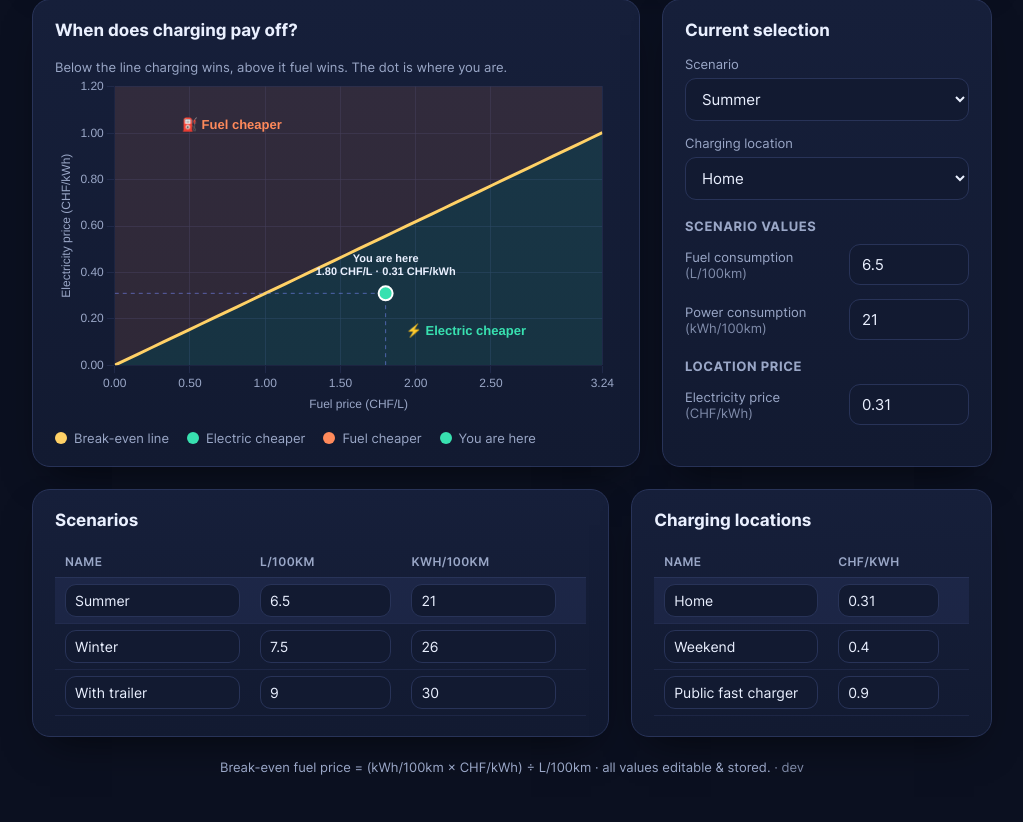
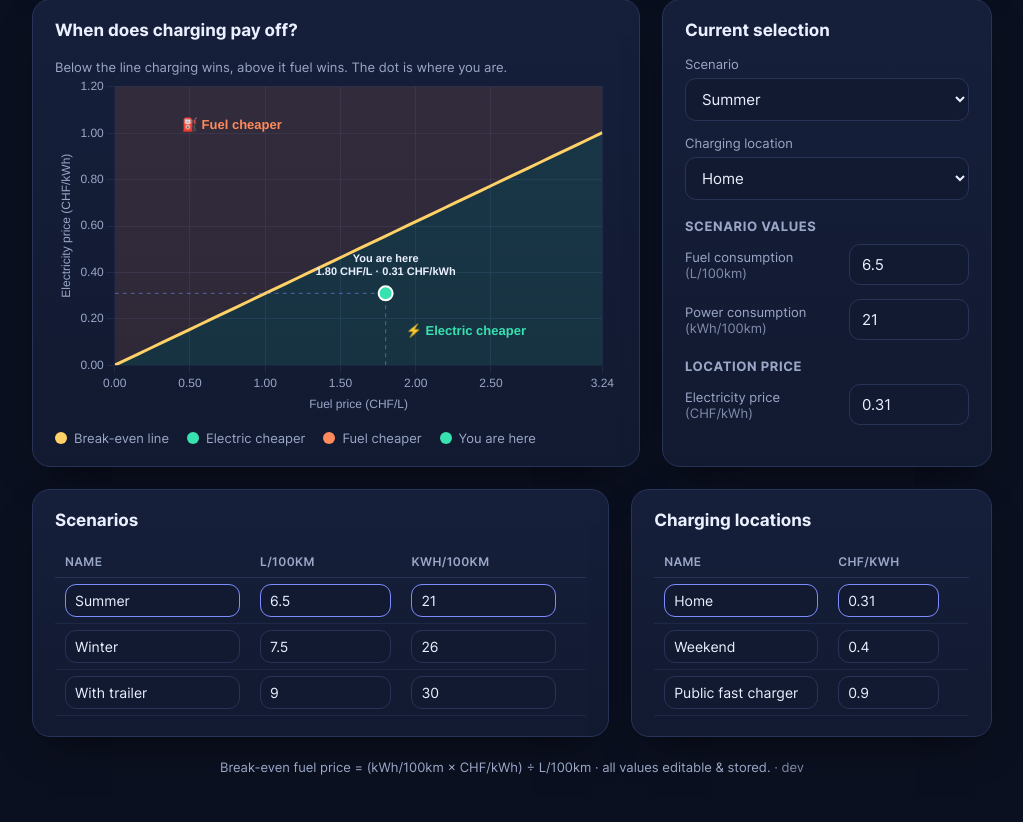
Before and after one commit to rjo3510/phev-sweetspot, a FastAPI app: page / in a window 1280 px wide. Shown: the part 555-1377 px from the top of the page, without its empty margins (128-1151 px from the left). Run offline with FastAPI, Linux system fonts and the light colour scheme; data comes from the database, SQL or seed files in the repository.

Commit message:
UI: cleaner active-row marker (accent field borders, not a boxy tint)
The active scenario/location row used a semi-transparent full-row background,
which rendered as a stray rectangular frame inside the card. Mark the active
row by accenting its input borders instead — intentional and clean.

Co-Authored-By: Claude Opus 4.8 (1M context) <noreply@anthropic.com>

```diff
--- a/app/static/css/styles.css
+++ b/app/static/css/styles.css
@@ -303,7 +303,9 @@ input:disabled, select:disabled { -webkit-text-fill-color: var(--text); opacity:
   border-bottom: 1px solid var(--line);
 }
 .data-table td { padding: 6px 10px; border-bottom: 1px solid rgba(40, 51, 88, 0.5); }
-.data-table tr.is-active { background: rgba(124, 140, 255, 0.08); }
+/* Mark the active scenario/location by accenting its fields, not a boxy row tint
+   (the tinted rectangle read as a stray frame around the row). */
+.data-table tr.is-active input { border-color: var(--accent); }
 /* min-width:0 overrides an <input>'s intrinsic (size-based) min width so the
    numeric columns shrink to the cell instead of widening the whole table. */
 .data-table input { width: 100%; min-width: 0; padding: 7px 9px; font-size: 14px; }
```
